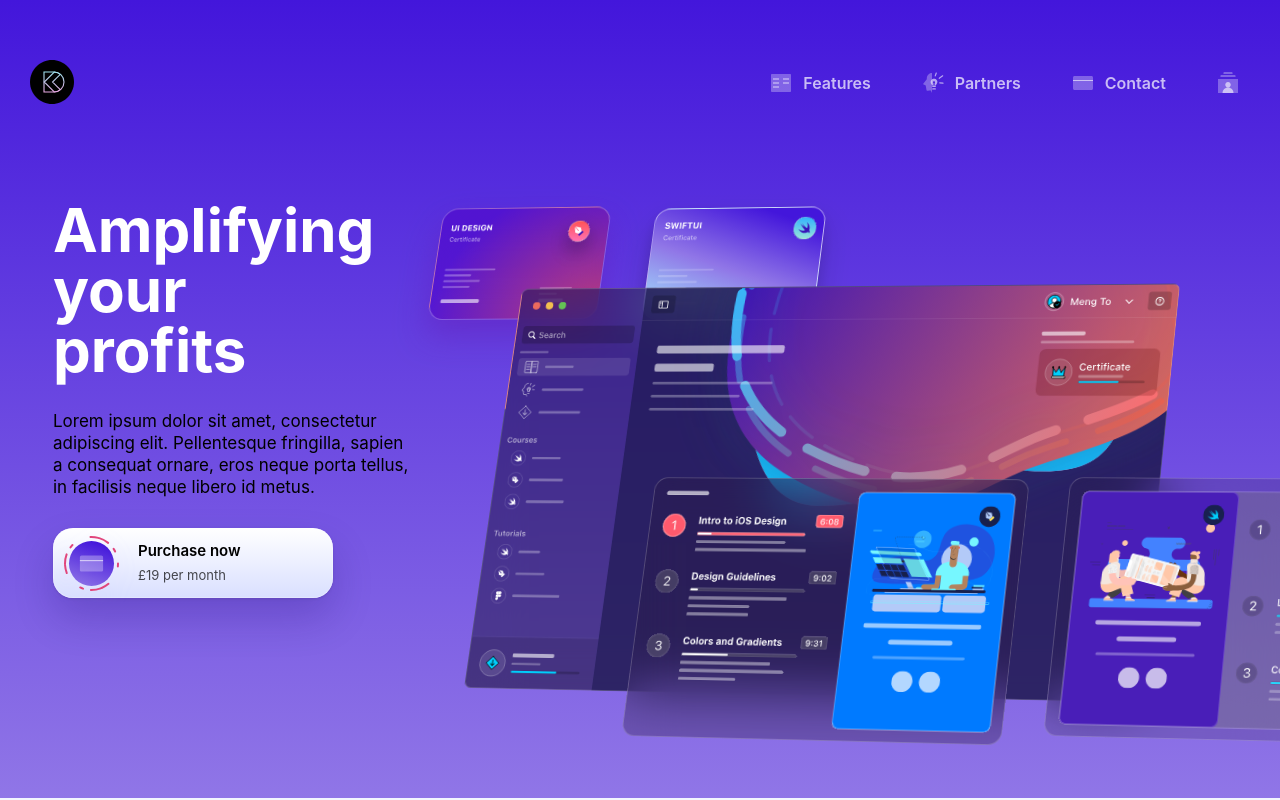
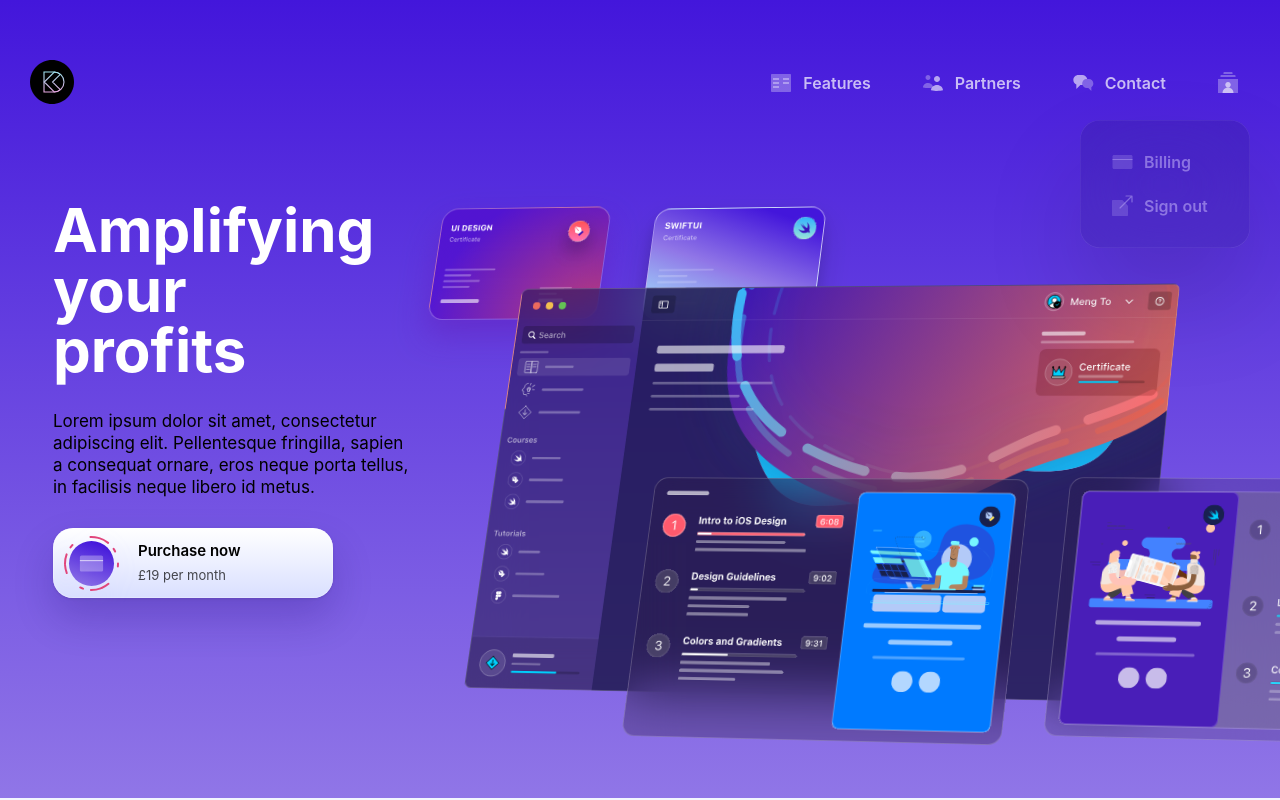
Before and after one commit to hxsseeb/pingshack-website, a Gatsby site: page / in a window 1280 px wide. Built offline with nearby package versions, Linux system fonts and the light colour scheme; Gatsby itself is replaced by a stand-in of ours.

Commit message:
Completed episode 13

```diff
--- a/src/components/layout/Header.js
+++ b/src/components/layout/Header.js
@@ -3,6 +3,7 @@
 import { Link } from "gatsby"
 import { menuData } from "../../data/menuData"
 import MenuButton from "../buttons/MenuButton"
+import MenuTooltip from "../tooltips/MenuTooltip"
 
 export default function Header() {
   return (
@@ -15,6 +16,7 @@
           <MenuButton item={item} key={index} />
         ))}
       </MenuWrapper>
+      <MenuTooltip />
     </Wrapper>
   )
 }
--- a/src/components/tooltips/MenuTooltip.js
+++ b/src/components/tooltips/MenuTooltip.js
@@ -1,5 +1,32 @@
-import React from "react"
+import React, { useState } from "react"
+import styled from "styled-components"
+import { tooltipData } from "../../data/menuData"
+import MenuButton from "../buttons/MenuButton"
 
 export default function MenuTooltip() {
-    return ()
+  const [isOpen, setIsOpen] = useState(false)
+
+  return (
+    <Wrapper isOpen={isOpen} onClick={() => setIsOpen(!isOpen)}>
+      {tooltipData.map((item, index) => (
+        <MenuButton key={index} item={item} />
+      ))}
+    </Wrapper>
+  )
 }
+
+const Wrapper = styled.div`
+  position: absolute;
+  top: 60px;
+  right: 30px;
+  background: rgba(15, 14, 71, 0.3);
+  box-shadow: 0px 50px 100px rgba(0, 0, 0, 0.25),
+    inset 0px 0px 0px 0.5px rgba(255, 255, 255, 0.2);
+  backdrop-filter: blur(40px);
+  border-radius: 20px;
+  padding: 20px;
+  opacity: ${props => (props.isOpen ? 1 : 0.5)};
+  z-index: 1;
+  display: grid;
+  grid-template-columns: 130px;
+`
--- a/src/data/menuData.js
+++ b/src/data/menuData.js
@@ -1,6 +1,11 @@
 export const menuData = [
   { title: "Features", icon: "/images/icons/courses.svg", link: "/features" },
-  { title: "Partners", icon: "/images/icons/tutorials.svg", link: "/partners" },
-  { title: "Contact", icon: "/images/icons/pricing.svg", link: "/contact" },
+  { title: "Partners", icon: "/images/icons/team.svg", link: "/partners" },
+  { title: "Contact", icon: "/images/icons/chat.svg", link: "/contact" },
   { title: "", icon: "/images/icons/account.svg", link: "/dashboard" },
 ]
+
+export const tooltipData = [
+  { title: "Billing", icon: "/images/icons/credit.svg", link: "/billing" },
+  { title: "Sign out", icon: "/images/icons/signout.svg", link: "/signout" },
+]
```
